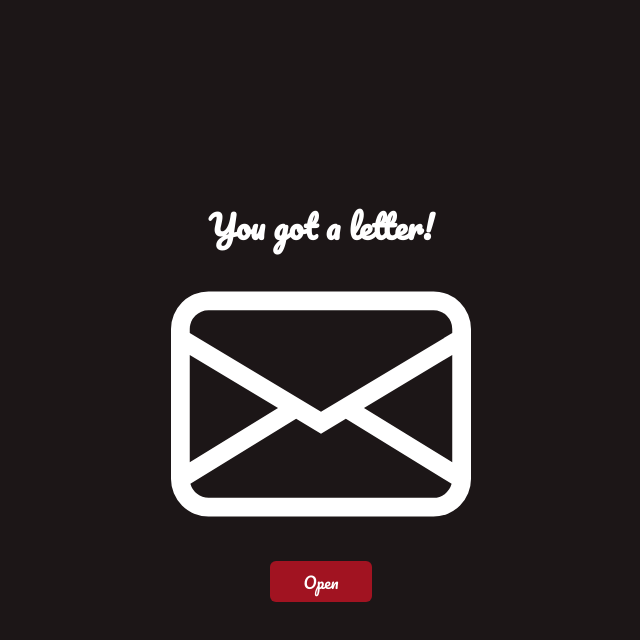
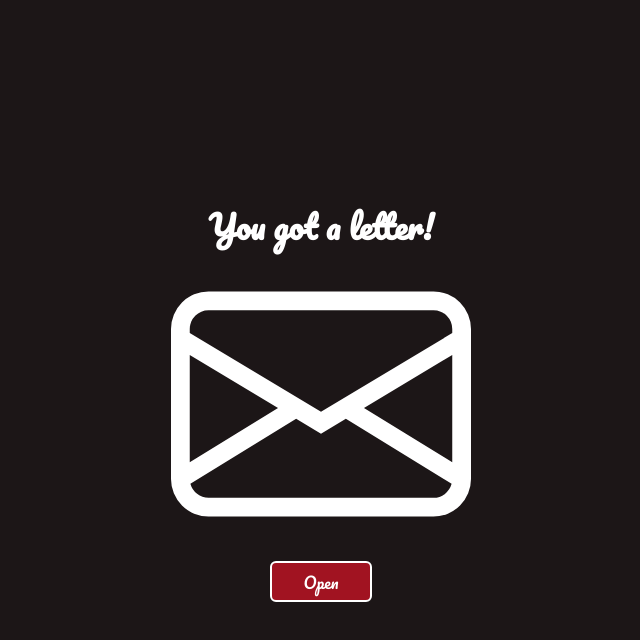
Before and after one commit to mattchastain/valentines-2025, a React (Vite) app: page / in a window 1280 px wide. In both pictures the pointer is over the button "Open". Shown: the top 640 px of the page, without its empty margins (319-959 px from the left). Built offline with nearby package versions, Linux system fonts and the light colour scheme.

Commit message:
add button hover

```diff
--- a/src/App.css
+++ b/src/App.css
@@ -31,9 +31,9 @@ button {
 	transition: border ease 200ms;
 }
 
-/* button:hover {
+button:hover {
 	border: 2px solid white;
-} */
+}
 
 /* .letter-title {
 	margin-top: 12rem;
```
